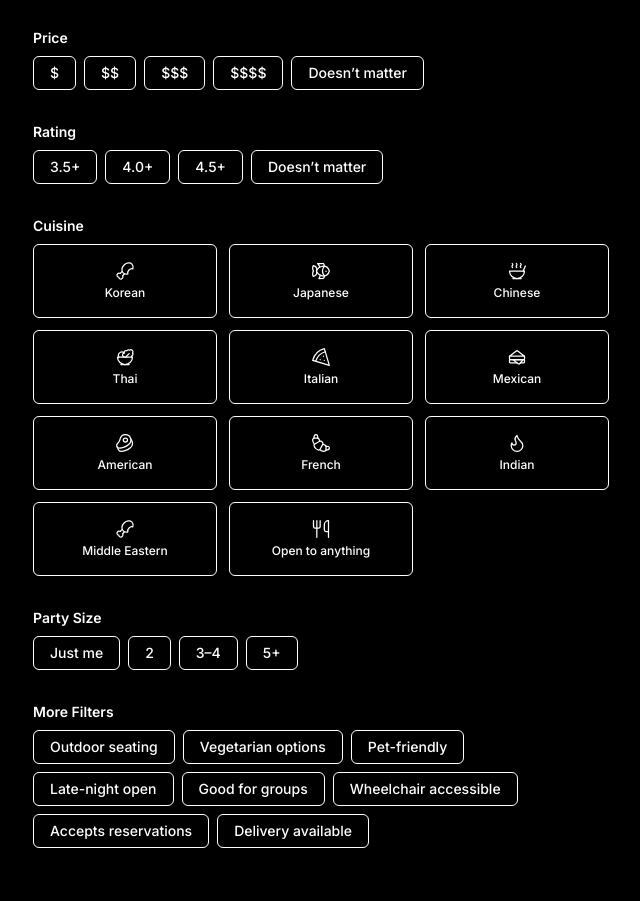
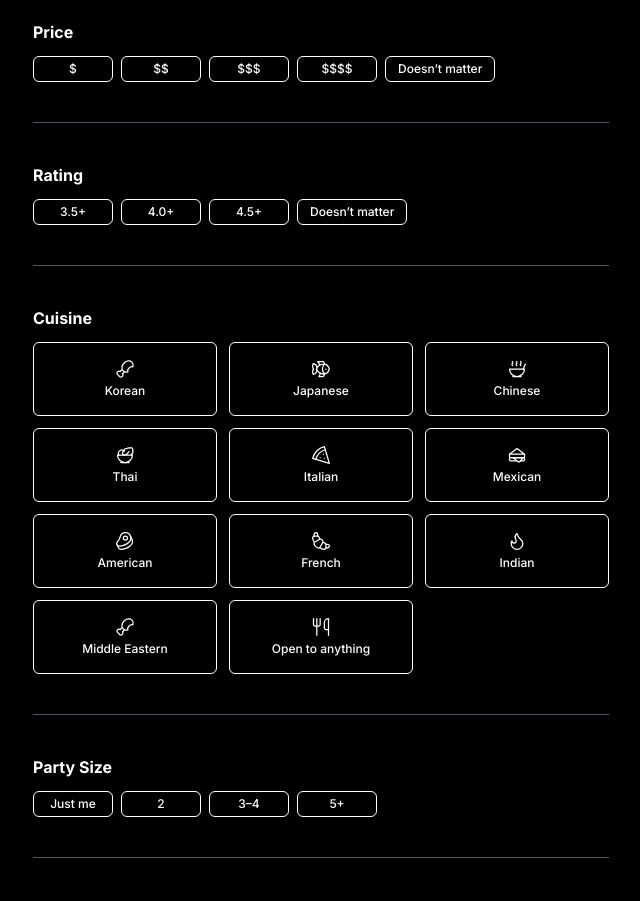
Before and after one commit to jysonn97/what-to-eat, a Next.js app: page /multi in a window 1280 px wide. Shown: the part 20-921 px from the top of the page, without its empty margins (319-959 px from the left). Built offline with nearby package versions, Linux system fonts and the light colour scheme.

Commit message:
Update multi.js

```diff
--- a/pages/multi.js
+++ b/pages/multi.js
@@ -42,6 +42,14 @@ export default function MultiQuestionPage() {
     );
   };
 
+  const clearAll = () => {
+    setSelectedPrice("");
+    setSelectedRating("");
+    setSelectedCuisine([]);
+    setSelectedParty("");
+    setSelectedFeatures([]);
+  };
+
   const handleNext = () => {
     const answers = [
       { key: "location", answer: location },
@@ -55,17 +63,17 @@ export default function MultiQuestionPage() {
   };
 
   return (
-    <div className="min-h-screen bg-black text-white font-extralight px-6 py-12">
-      <div className="max-w-xl mx-auto space-y-8 text-left">
+    <div className="min-h-screen bg-black text-white font-extralight px-4 py-10">
+      <div className="max-w-xl mx-auto space-y-10 text-left">
         {/* Price */}
-        <div>
-          <p className="text-sm font-semibold mb-2 text-white">Price</p>
-          <div className="flex flex-wrap gap-2">
+        <div className="space-y-3">
+          <p className="text-base font-bold text-white">Price</p>
+          <div className="flex flex-wrap gap-2 justify-start">
             {priceOptions.map((p) => (
               <button
                 key={p}
                 onClick={() => toggle(p, selectedPrice, setSelectedPrice)}
-                className={`px-4 py-1.5 text-sm rounded-md border transition ${
+                className={`px-3 py-1 text-xs rounded-md border transition min-w-[80px] text-center ${
                   selectedPrice === p ? "bg-white text-black" : "border-white text-white"
                 }`}
               >
@@ -75,15 +83,17 @@ export default function MultiQuestionPage() {
           </div>
         </div>
 
+        <hr className="border-gray-600" />
+
         {/* Rating */}
-        <div>
-          <p className="text-sm font-semibold mb-2 text-white">Rating</p>
-          <div className="flex flex-wrap gap-2">
+        <div className="space-y-3">
+          <p className="text-base font-bold text-white">Rating</p>
+          <div className="flex flex-wrap gap-2 justify-start">
             {ratingOptions.map((r) => (
               <button
                 key={r}
                 onClick={() => toggle(r, selectedRating, setSelectedRating)}
-                className={`px-4 py-1.5 text-sm rounded-md border transition ${
+                className={`px-3 py-1 text-xs rounded-md border transition min-w-[80px] text-center ${
                   selectedRating === r ? "bg-white text-black" : "border-white text-white"
                 }`}
               >
@@ -93,21 +103,25 @@ export default function MultiQuestionPage() {
           </div>
         </div>
 
+        <hr className="border-gray-600" />
+
         {/* Cuisine */}
-        <div>
-          <p className="text-sm font-semibold mb-2 text-white">Cuisine</p>
-          <CuisineGrid selected={selectedCuisine} onToggle={setSelectedCuisine} />
+        <div className="space-y-3">
+          <p className="text-base font-bold text-white">Cuisine</p>
+          <CuisineGrid selected={selectedCuisine} onToggle={setSelectedCuisine} small={true} />
         </div>
 
+        <hr className="border-gray-600" />
+
         {/* Party size */}
-        <div>
-          <p className="text-sm font-semibold mb-2 text-white">Party Size</p>
-          <div className="flex flex-wrap gap-2">
+        <div className="space-y-3">
+          <p className="text-base font-bold text-white">Party Size</p>
+          <div className="flex flex-wrap gap-2 justify-start">
             {partyOptions.map((p) => (
               <button
                 key={p}
                 onClick={() => toggle(p, selectedParty, setSelectedParty)}
-                className={`px-4 py-1.5 text-sm rounded-md border transition ${
+                className={`px-3 py-1 text-xs rounded-md border transition min-w-[80px] text-center ${
                   selectedParty === p ? "bg-white text-black" : "border-white text-white"
                 }`}
               >
@@ -117,15 +131,17 @@ export default function MultiQuestionPage() {
           </div>
         </div>
 
+        <hr className="border-gray-600" />
+
         {/* Features */}
-        <div>
-          <p className="text-sm font-semibold mb-2 text-white">More Filters</p>
-          <div className="flex flex-wrap gap-2">
+        <div className="space-y-3">
+          <p className="text-base font-bold text-white">More Filters</p>
+          <div className="flex flex-wrap gap-2 justify-start">
             {featureOptions.map((f) => (
               <button
                 key={f}
                 onClick={() => toggleFeature(f)}
-                className={`px-4 py-1.5 text-sm rounded-md border transition ${
+                className={`px-3 py-1 text-xs rounded-md border transition min-w-[120px] text-center ${
                   selectedFeatures.includes(f) ? "bg-white text-black" : "border-white text-white"
                 }`}
               >
@@ -135,11 +151,17 @@ export default function MultiQuestionPage() {
           </div>
         </div>
 
-        {/* Button */}
-        <div className="pt-8 flex justify-center">
+        {/* Buttons */}
+        <div className="pt-6 flex justify-between">
+          <button
+            onClick={clearAll}
+            className="text-xs underline text-white opacity-70 hover:opacity-100"
+          >
+            Clear All
+          </button>
           <button
             onClick={handleNext}
-            className="px-6 py-2.5 text-sm bg-white text-black rounded hover:opacity-90 transition"
+            className="px-5 py-2 text-sm bg-white text-black rounded hover:opacity-90 transition"
           >
             Apply
           </button>
```
